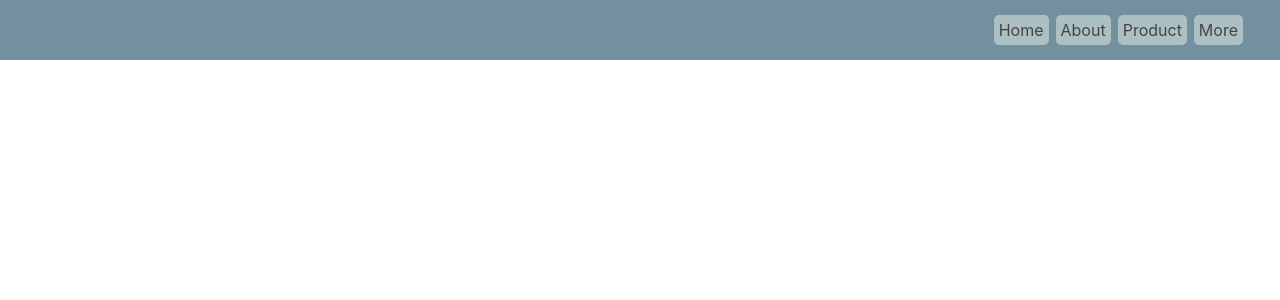
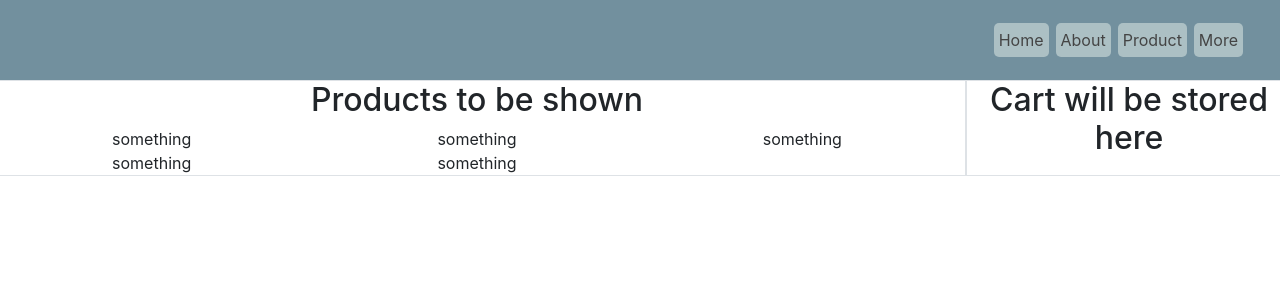
Before and after one commit to ijTuhin/Lucky-Shop, a React (Create React App) app: page / in a window 1280 px wide. Shown: the top 300 px of the page. Built offline with nearby package versions, Linux system fonts and the light colour scheme.

Commit message:
cart & product section created

```diff
--- a/public/index.html
+++ b/public/index.html
@@ -22,6 +22,10 @@
       work correctly both with client-side routing and a non-root public URL.
       Learn how to configure a non-root public URL by running `npm run build`.
     -->
+
+  <!-- Bootstrap css -->
+  <link href="https://cdn.jsdelivr.net/npm/bootstrap@5.1.3/dist/css/bootstrap.min.css" rel="stylesheet"
+    integrity="sha384-1BmE4kWBq78iYhFldvKuhfTAU6auU8tT94WrHftjDbrCEXSU1oBoqyl2QvZ6jIW3" crossorigin="anonymous">
   <title>My-Lucky-Store</title>
 </head>
 
--- a/src/Components/MyStore/MyStore.js
+++ b/src/Components/MyStore/MyStore.js
@@ -11,6 +11,24 @@ const MyStore = () => {
                     <a href="/more">More</a>
                 </div>
             </nav>
+
+            <main>
+                <div className='row'>
+                    <div className="product col-9 border">
+                        <h2>Products to be shown</h2>
+                        <div className="row">
+                            <div className="col-md-4 col-sm-12">something</div>
+                            <div className="col-md-4 col-sm-12">something</div>
+                            <div className="col-md-4 col-sm-12">something</div>
+                            <div className="col-md-4 col-sm-12">something</div>
+                            <div className="col-md-4 col-sm-12">something</div>
+                        </div>
+                    </div>
+                    <div className="cart col-3 border">
+                        <h2>Cart will be stored here</h2>
+                    </div>
+                </div>
+            </main>
         </div>
     );
 };
```
